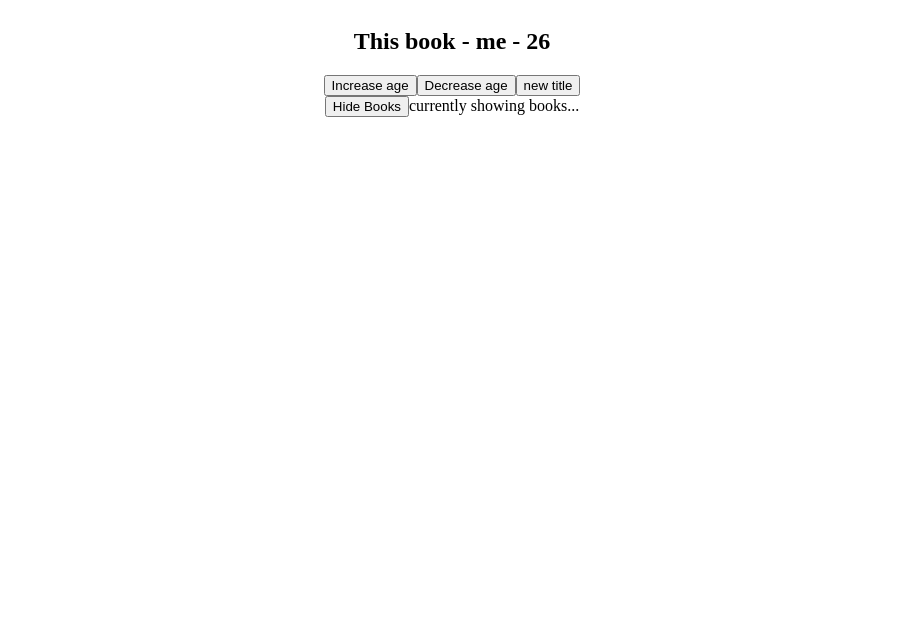
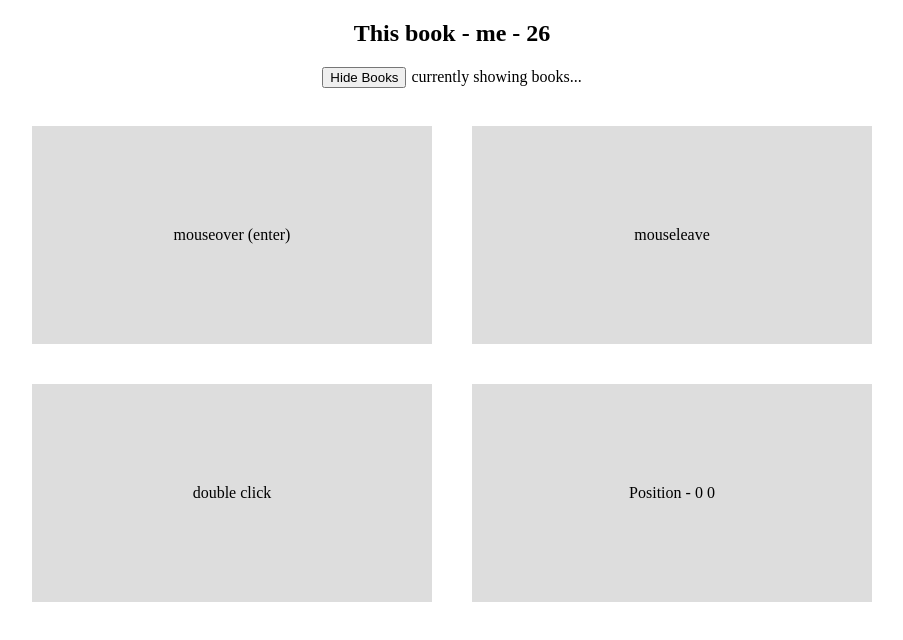
Before and after one commit to ahmed-zaki01/vue-basics-cdn, a plain HTML site: page index.html in a window 1280 px wide. Shown: the whole page, without its empty margins (188-1091 px from the left). Drawn offline with nearby package versions, Linux system fonts and the light colour scheme.

Commit message:
test other dom events with vue

```diff
--- a/app.js
+++ b/app.js
@@ -5,6 +5,8 @@ const app = Vue.createApp({
       title: "This book",
       author: "me",
       age: 26,
+      x: 0,
+      y: 0,
     };
   },
   methods: {
@@ -14,6 +16,16 @@ const app = Vue.createApp({
     toggleShowBooks() {
       return (this.showBooks = !this.showBooks);
     },
+    handleEvent(e, data) {
+      console.log(e, e.type);
+      if (data) {
+        console.log(data);
+      }
+    },
+    handleMousemove(e) {
+      this.x = e.offsetX;
+      this.y = e.offsetY;
+    },
   },
 });
 
--- a/index.html
+++ b/index.html
@@ -8,19 +8,27 @@
   <title>Learning Vue</title>
 
   <script src="https://unpkg.com/vue@3.0.2"></script>
+  <style>
+    #app {
+      text-align: center;
+    }
+
+    .box {
+      display: inline-block;
+      background: #ddd;
+      width: 400px;
+      text-align: center;
+      padding: 100px 0;
+      margin: 20px;
+    }
+  </style>
 </head>
 
 <body>
-  <div id="app" style="display: flex; flex-direction: column; justify-content: center;align-items: center;">
+  <div id="app">
+    <div class="show-books">
       <div v-if="showBooks">
         <h2>{{ title }} - {{ author }} - {{ age }}</h2>
-    </div>
-
-    <div>
-      <button @click="age++">Increase age</button>
-      <button @click="age--">Decrease age</button>
-      <button @click="changeTitle('new title')">new title</button>
-
       </div>
 
       <div>
@@ -29,8 +37,16 @@
           <span v-else>Show Books</span>
         </button>
 
-      <span v-show="showBooks">currently showing books...</span>
+        <span v-show="showBooks" style="margin-left: 5px;">currently showing books...</span>
       </div>
+
+    </div>
+
+    <br>
+    <div class="box" @mouseover="handleEvent($event, 5)">mouseover (enter)</div>
+    <div class="box" @mouseleave="handleEvent">mouseleave</div>
+    <div class="box" @dblclick="handleEvent">double click</div>
+    <div class="box" @mousemove="handleMousemove">Position - {{ x }} {{ y }}</div>
 
   </div>
 
```
Lines whose indentation alone changed are shown as unchanged.
